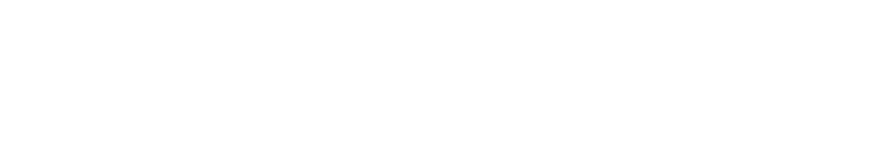
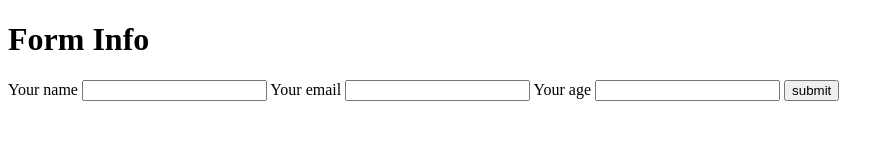
Before and after one commit to heaganhenry/webpack-typescript, a website: page public/index.html in a window 1280 px wide. Shown: the whole page, without its empty margins (0-894 px from the left). Drawn offline with Linux system fonts and the light colour scheme.

Commit message:
Add html form and bundle script

```diff
--- a/public/index.html
+++ b/public/index.html
@@ -7,6 +7,17 @@
     <title>Webpack & TypeScript</title>
 </head>
 <body>
+    <h1>Form Info</h1>
+    <form>
+        <label for="name">Your name</label>
+        <input type="text" id="name" required>
+        <label for="email">Your email</label>
+        <input type="email" id="email" required>
+        <label for="age">Your age</label>
+        <input type="number" id="age" required>
+        <button>submit</button>
+    </form>
 
+    <script src="bundle.js"></script>
 </body>
 </html>
```
